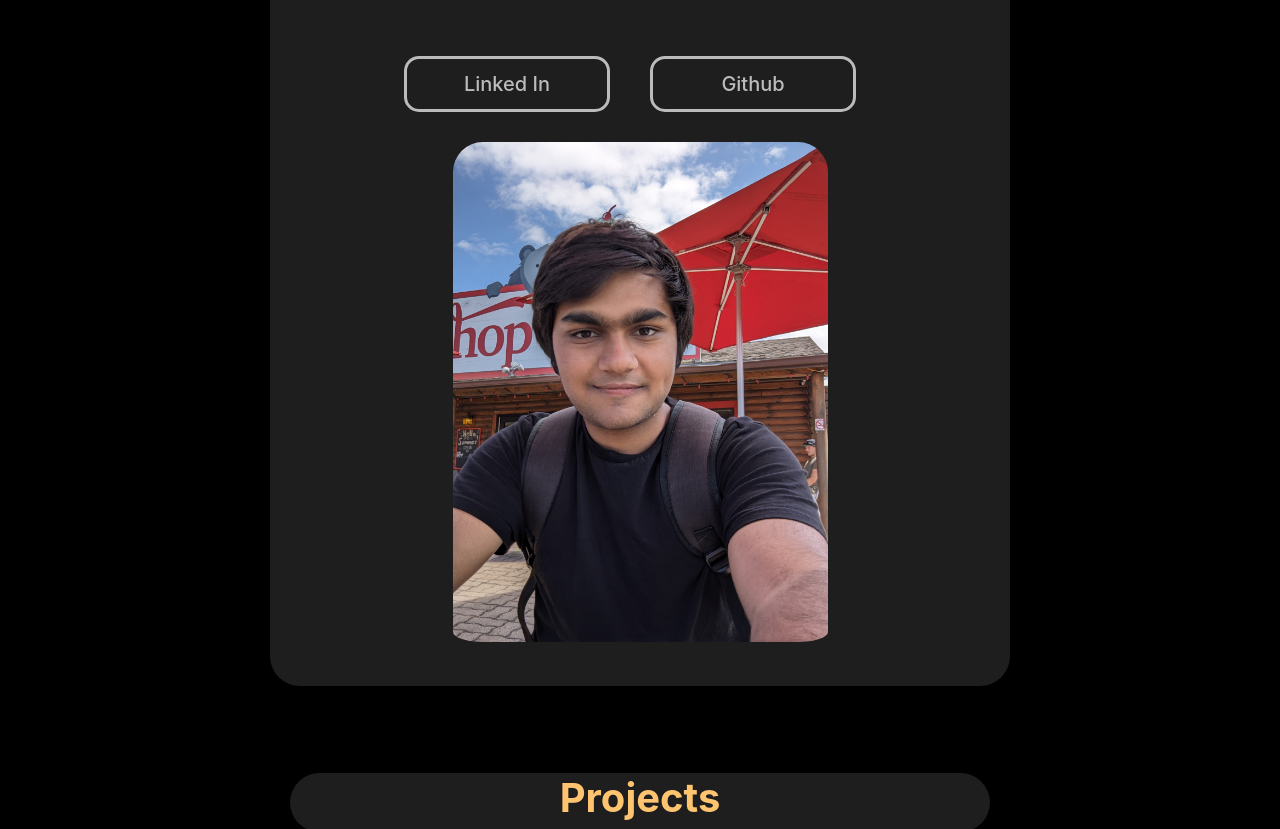
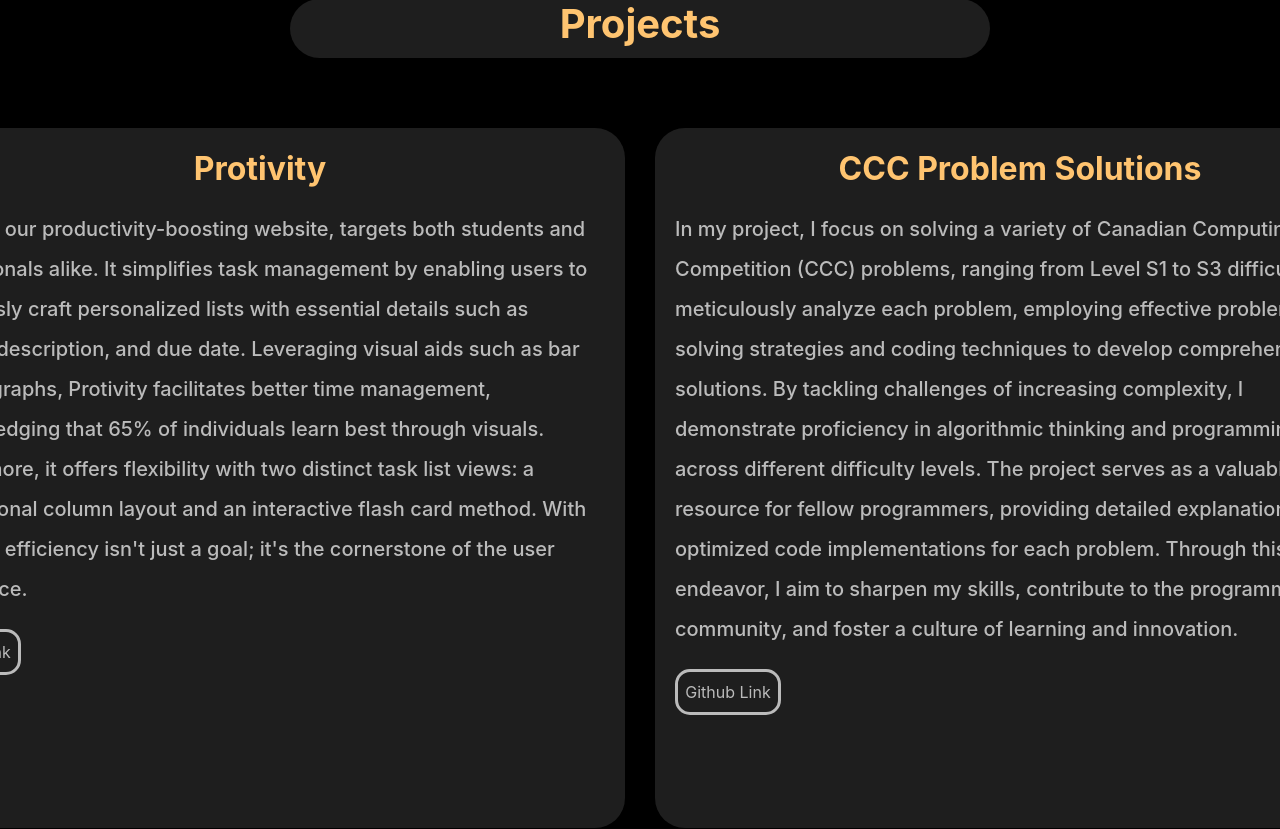
Before and after one commit to fullstakdeveloper/Personal-Website, a React (Create React App) app in the folder personalwebsite/: page / in a window 1280 px wide. Shown: the part 1720-2549 px from the top of the page. Built offline with nearby package versions, Linux system fonts and the light colour scheme; the HTML template or start-up script is replaced by a standard one.

Commit message:
i added some bs stuff

```diff
--- a/personalwebsite/src/comps/exp.css
+++ b/personalwebsite/src/comps/exp.css
@@ -38,4 +38,6 @@
 
  .exp .box1 p, .box2 p {
   font-size: 20px;
+  font-weight: 500;
+
  }
--- a/personalwebsite/src/comps/intro.css
+++ b/personalwebsite/src/comps/intro.css
@@ -34,7 +34,7 @@
     padding: 20px 20px 20px 20px;
     background-color: rgb(30, 30, 30);
     margin-bottom: 20px;
-    width: 1650px;
+    width: 1450px;
     align-items: center;
     border-radius: 30px;
     font-weight: 500;
@@ -100,7 +100,7 @@
   }
 
 
-  @media screen and (max-width: 1950px){
+  /* @media screen and (max-width: 1950px){
     .intro {
       flex-direction: column;
       align-items: center;
@@ -118,9 +118,9 @@
       padding-right: 30px;
     }
 
-  }
+  } */
 
-  @media screen and (max-width: 1280px){
+  /* @media screen and (max-width: 1280px){
     .intro {
       flex-direction: column;
       align-items: center;
@@ -138,4 +138,4 @@
       padding-right: 30px;
     }
 
-  }
+  } */
--- a/personalwebsite/src/comps/intro.js
+++ b/personalwebsite/src/comps/intro.js
@@ -14,7 +14,7 @@ function Intro() {
         animate = {{scale: 2}}
         transition={{ stiffness: 100, duration: 1, delay: 0.6}}
         initial={{ opacity: 0 }}
-        whileInView={{ opacity: 1, delay: 0.5, duration: 3}}
+        whileInView={{ opacity: 1, delay: 2, duration: 6}}
       >
         <div id='one'>This is</div>
         <div id='two'>Jashan Singh.</div>
@@ -24,12 +24,12 @@ function Intro() {
 
       <motion.h1 className = "title3"
       initial={{ opacity: 0 }}
-      whileInView={{ opacity: 1, delay: 0.5, duration: 3}}
+      whileInView={{ opacity: 1, delay: 2, duration: 6}}
       >About Him</motion.h1>
 
       <motion.div className='intro'
       initial={{ opacity: 0 }}
-      whileInView={{ opacity: 1, delay: 2, duration: 5}}
+      whileInView={{ opacity: 1, delay: 2, duration: 6}}
       >
         <div id='one1'>
           <div>Jashan is a curious and motivated individual who has developed programming skills as a result of his childhood love for Lego building. With a sharp attention to detail and a natural talent for problem-solving, he has expertly transformed simple bricks into intricate structures, applying coding principles to bring his creations to life. Jashan's journey into programming began when his father enrolled him in a web development course. What started as a simple step soon turned into an exhilarating adventure, as he discovered the endless possibilities that coding could unlock. Jashan's exploration continued to include the dynamic languages of Python and JavaScript. With each line of code, he found the artistry in simplicity, the logic in complexity, and the limitless potential of React's component-based architecture. Join him on this captivating journey, where every click and scroll reveals a story of growth, mastery, and the boundless horizons of programming.</div>
--- a/personalwebsite/src/comps/project.css
+++ b/personalwebsite/src/comps/project.css
@@ -28,8 +28,8 @@
 
 
 .column1 #c1, #c2 {
-    width: 790px;
-    height: 550px;
+    width: 690px;
+    height: 700px;
     background-color:  rgb(30, 30, 30);
     color: rgb(187, 187, 187);
     margin-bottom: 20px;
@@ -78,7 +78,7 @@
     font-weight: 500;
     line-height: 40px;
 }
-@media screen and (max-width: 1950px) {
+/* @media screen and (max-width: 1950px) {
     .column1 {
         flex-direction: column;
     }
@@ -93,10 +93,10 @@
         margin-left: 0px;
         width: 950px;
     }
-}
+} */
 
 
-@media screen and (max-width: 1280px) {
+/* @media screen and (max-width: 1280px) {
     .column1 #c1 {
         margin-right: 0px;
         margin-left: 0px;
@@ -108,4 +108,4 @@
         margin-left: 0px;
         width: 700px;
     }
-}
+} */
--- a/personalwebsite/src/comps/project.js
+++ b/personalwebsite/src/comps/project.js
@@ -1,15 +1,24 @@
 import React from 'react';
 import './project.css';
-import { motion } from 'framer-motion';
+import { motion, useScroll} from 'framer-motion';
 
 // color pallte: https://colorhunt.co/palette/4793afffc470dd57468b322c
 function Project() {
     return (
         <div className = 'project'>
-            <h1 id='title2'>Projects</h1>
+            <motion.h1
+            id='title2'
+            initial = {{opacity: 0}}
+            whileInView = {{opacity: 1, delay: 2, duration: 5}}
+
+            >Projects</motion.h1>
+
             <div className = 'column1'>
 
-                <div id='c1'>
+                <motion.div id='c1'
+                initial = {{opacity: 0}}
+                whileInView = {{opacity: 1, delay: 2, duration: 5}}
+                >
                     <h1>Protivity</h1>
                     <p>Protivity, our productivity-boosting website, targets both students and professionals alike. It simplifies task management by enabling users to effortlessly craft personalized lists with essential details such as subject, description, and due date. Leveraging visual aids such as bar and pie graphs, Protivity facilitates better time management, acknowledging that 65% of individuals learn best through visuals. Furthermore, it offers flexibility with two distinct task list views: a conventional column layout and an interactive flash card method. With Protivity, efficiency isn't just a goal; it's the cornerstone of the user experience.</p>
                     <motion.div
@@ -18,9 +27,12 @@ function Project() {
                         <a>Github Link</a>
                     </motion.div>
 
-                </div>
+                </motion.div>
 
-                <div id='c2'>
+                <motion.div id='c2'
+                initial = {{opacity: 0}}
+                whileInView = {{opacity: 1, delay: 2, duration: 5}}
+                >
                     <h1>CCC Problem Solutions</h1>
                     <p>In my project, I focus on solving a variety of Canadian Computing Competition (CCC) problems, ranging from Level S1 to S3 difficulty. I meticulously analyze each problem, employing effective problem-solving strategies and coding techniques to develop comprehensive solutions. By tackling challenges of increasing complexity, I demonstrate proficiency in algorithmic thinking and programming across different difficulty levels. The project serves as a valuable resource for fellow programmers, providing detailed explanations and optimized code implementations for each problem. Through this endeavor, I aim to sharpen my skills, contribute to the programming community, and foster a culture of learning and innovation.</p>
                     <motion.div
@@ -28,7 +40,7 @@ function Project() {
                     >
                         <a>Github Link</a>
                     </motion.div>
-                </div>
+                </motion.div>
 
             </div>
 
```
